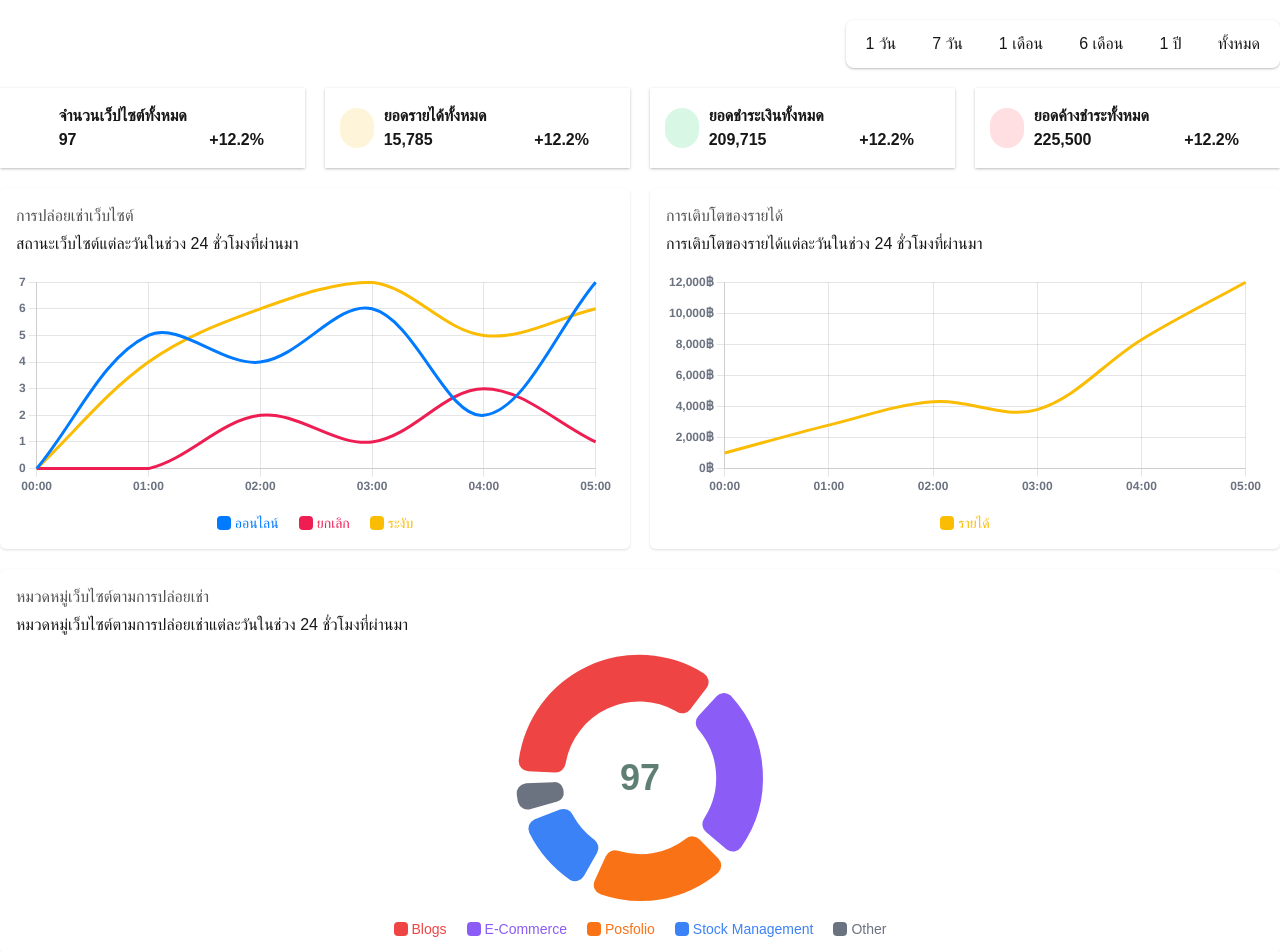
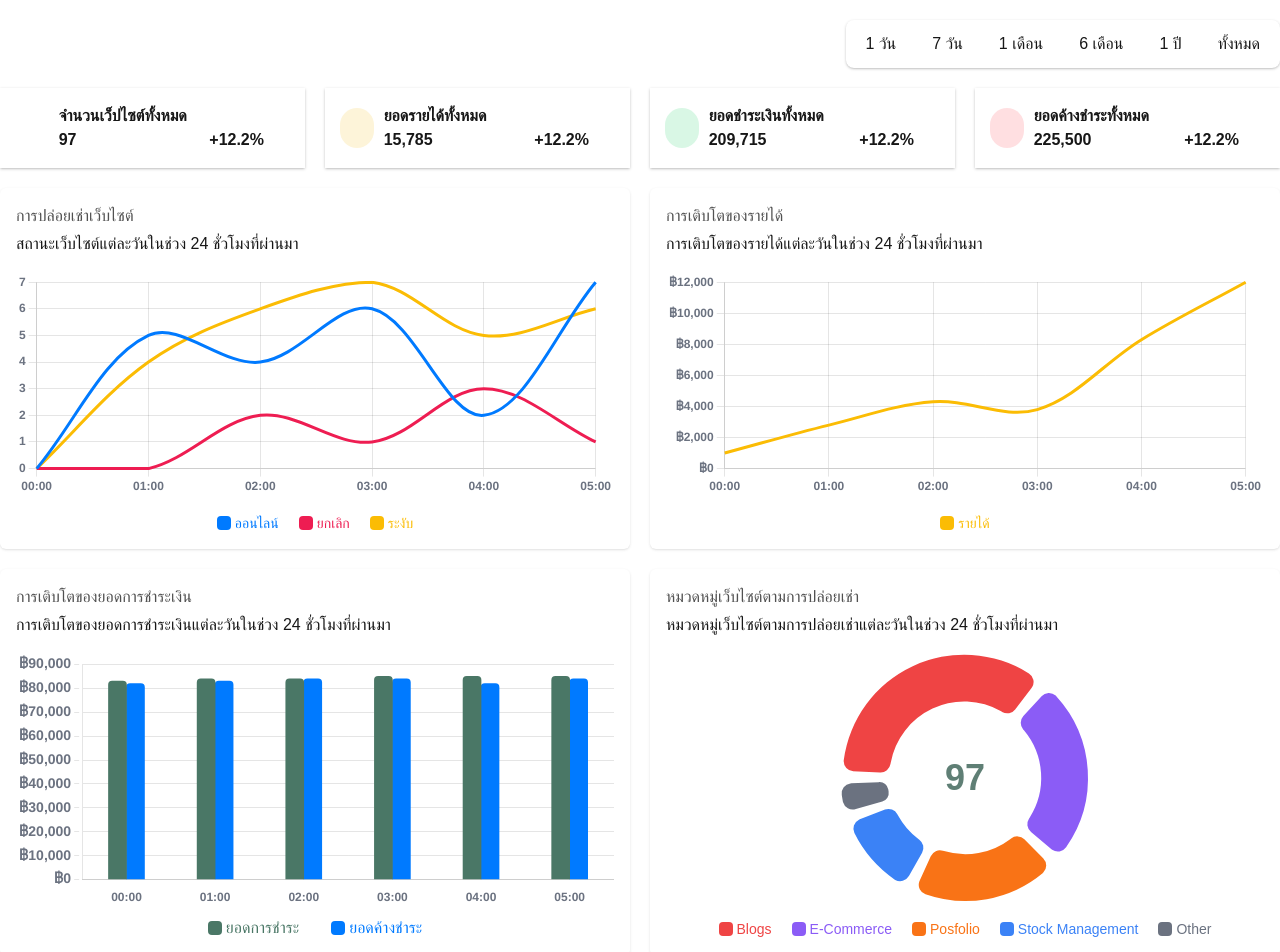
Before and after one commit to 0GaMeNaJa0/hollysite, a Next.js app: page /dashboard in a window 1280 px wide. Shown: the top 952 px of the page. Built offline with nearby package versions, Linux system fonts and the light colour scheme; some icons are missing.

Commit message:
<feat>:<Add PaymentChart>

```diff
--- a/app/dashboard/page.tsx
+++ b/app/dashboard/page.tsx
@@ -3,6 +3,7 @@ import KPICard from "@/features/admin/components/KpiCard";
 import TimeFilterButton from "@/features/admin/components/TimeFilterButton";
 import WebsiteStatusChart from "@/features/admin/components/WebsiteStatusChart";
 import RevenueChart from "@/features/admin/components/RevenueChart";
+import PaymentChart from "@/features/admin/components/PaymentChart";
 
 const page = () => {
   const filterDateTime = [
@@ -30,6 +31,15 @@ const page = () => {
 
   const revenueGrowthData = [ 1000, 2800, 4300, 3800, 8300, 12000];
 
+  const paymentGrowthData = [
+    {  payment: 83000, overdue: 82000 },
+    {  payment: 84000, overdue: 83000 },
+    {  payment: 84000, overdue: 84000 },
+    {  payment: 85000, overdue: 84000 },
+    {  payment: 85000, overdue: 82000 },
+    {  payment: 85000, overdue: 84000 },
+  ];
+
   return (
     <div className="w-full items-center flex flex-col py-5 gap-5">
       <div className="w-full justify-items-end">
@@ -49,6 +59,11 @@ const page = () => {
       </div>
 
       <div className="flex gap-x-5 w-full justify-center">
+        <PaymentChart
+          time={filterDateTime.map(item => item.time)}
+          payment={paymentGrowthData.map(item => item.payment)}
+          overdue={paymentGrowthData.map(item => item.overdue)}
+        />
         <WebsiteCategoryChart
           categories={websiteCategories.map(item => item.categorie)}
           amounts={websiteCategories.map(item => item.value)}
--- /dev/null
+++ b/features/admin/components/PaymentChart.tsx
@@ -0,0 +1,122 @@
+"use client";
+
+import { useRef, useEffect } from "react";
+import Chart from "chart.js/auto";
+import { PaymentChartProps } from "../types/payment-chart";
+
+const PaymentChart = ({ time, payment, overdue }: PaymentChartProps) => {
+  const canvasRef = useRef<HTMLCanvasElement | null>(null);
+  const chartRef = useRef<any>(null);
+
+  const colorPalette = {
+    payment: "#4A7766",
+    overdue: "#007AFF",
+  };
+
+  useEffect(() => {
+    if (!canvasRef.current) return;
+
+    if (chartRef.current) chartRef.current.destroy();
+
+    const ctx = canvasRef.current.getContext("2d");
+    if (!ctx) return;
+
+    chartRef.current = new Chart(ctx, {
+      type: "bar",
+      data: {
+        labels: time,
+        datasets: [
+          {
+            label: "Payments from Clients",
+            data: payment,
+            backgroundColor: colorPalette.payment,
+            borderRadius: 4,
+            barThickness: 18,
+          },
+          {
+            label: "Payouts to Developers",
+            data: overdue,
+            backgroundColor: colorPalette.overdue,
+            borderRadius: 4,
+            barThickness: 18,
+          },
+        ],
+      },
+      options: {
+        responsive: true,
+        maintainAspectRatio: false,
+
+        plugins: {
+          legend: { display: false },
+          tooltip: {
+            callbacks: {
+                label: (ctx) => {
+                    const value = ctx.parsed.y ?? 0;
+                    return `฿${value.toLocaleString()}`;
+                },
+            },
+          },
+        },
+
+        scales: {
+          x: {
+            ticks: {
+              font: { size: 12, weight: 600 },
+              color: "#6b7280",
+            },
+            grid: { display: false },
+          },
+          y: {
+            ticks: {
+              font: { size: 14, weight: 600 },
+              color: "#6b7280",
+              callback: (value) => `฿${value.toLocaleString()}`,
+            },
+            grid: {
+                lineWidth: 1,
+                tickBorderDash: [5, 3],
+            },
+          },
+        },
+      },
+    });
+
+    return () => chartRef.current?.destroy();
+  }, [time, payment, overdue]);
+
+  return (
+    <div className="w-full rounded-md shadow p-4">
+      {/* Header */}
+      <div className="mb-4">
+        <h2 className="text-primary opacity-75 m-0">การเติบโตของยอดการชำระเงิน</h2>
+        <p className="text-gray mt-1">การเติบโตของยอดการชำระเงินแต่ละวันในช่วง 24 ชั่วโมงที่ผ่านมา</p>
+      </div>
+
+      {/* Chart */}
+      <div className="w-full h-[255px]">
+        <canvas ref={canvasRef}></canvas>
+      </div>
+
+      {/* Custom Legend */}
+      <div className="flex justify-center gap-8 mt-2 flex-wrap">
+        <div className="flex items-center gap-1">
+          <div
+            className="w-3.5 h-3.5 rounded-sm"
+            style={{ backgroundColor: colorPalette.payment }}
+          />
+          <p style={{ color: colorPalette.payment }}>ยอดการชำระ</p>
+        </div>
+
+        <div className="flex items-center gap-1">
+          <div
+            className="w-3.5 h-3.5 rounded-sm"
+            style={{ backgroundColor: colorPalette.overdue }}
+          />
+          <p style={{ color: colorPalette.overdue }}>ยอดค้างชำระ</p>
+        </div>
+      </div>
+    </div>
+  );
+};
+
+export default PaymentChart;
--- a/features/admin/components/RevenueChart.tsx
+++ b/features/admin/components/RevenueChart.tsx
@@ -63,7 +63,7 @@ const RevenueChart = ({ time, revenue }: RevenueChartProps) => {
                 ticks: {
                     color: "#6b7280",
                     font: { size: 12, weight: 600 },
-                    callback: (value: any) => value.toLocaleString() + "฿"
+                    callback: (value: any) => `฿${value.toLocaleString()}`
                 }
             }
             },
--- /dev/null
+++ b/features/admin/types/payment-chart.ts
@@ -0,0 +1,5 @@
+export interface PaymentChartProps {
+    time: string[],
+    payment: number[],
+    overdue: number[],
+}
```
